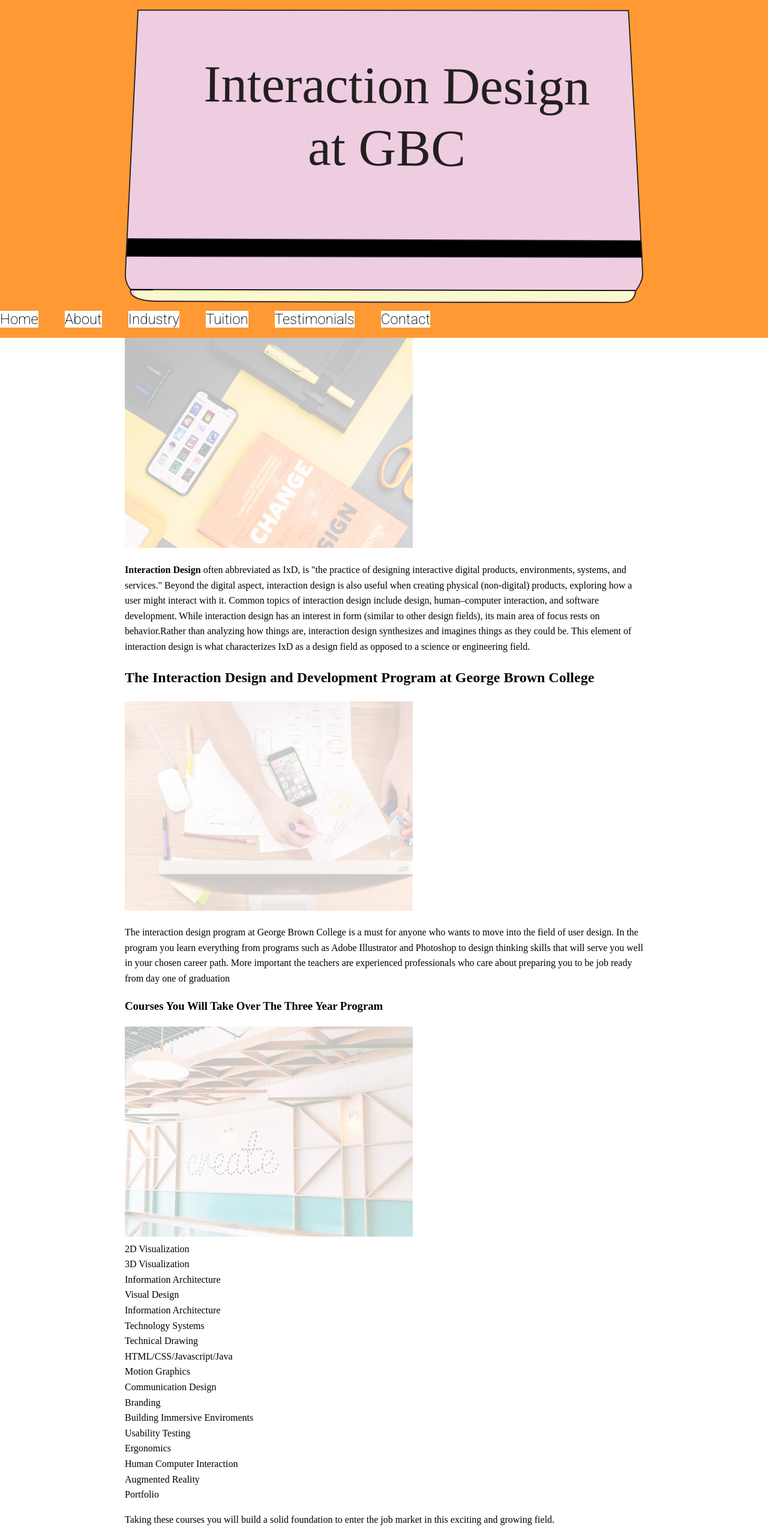
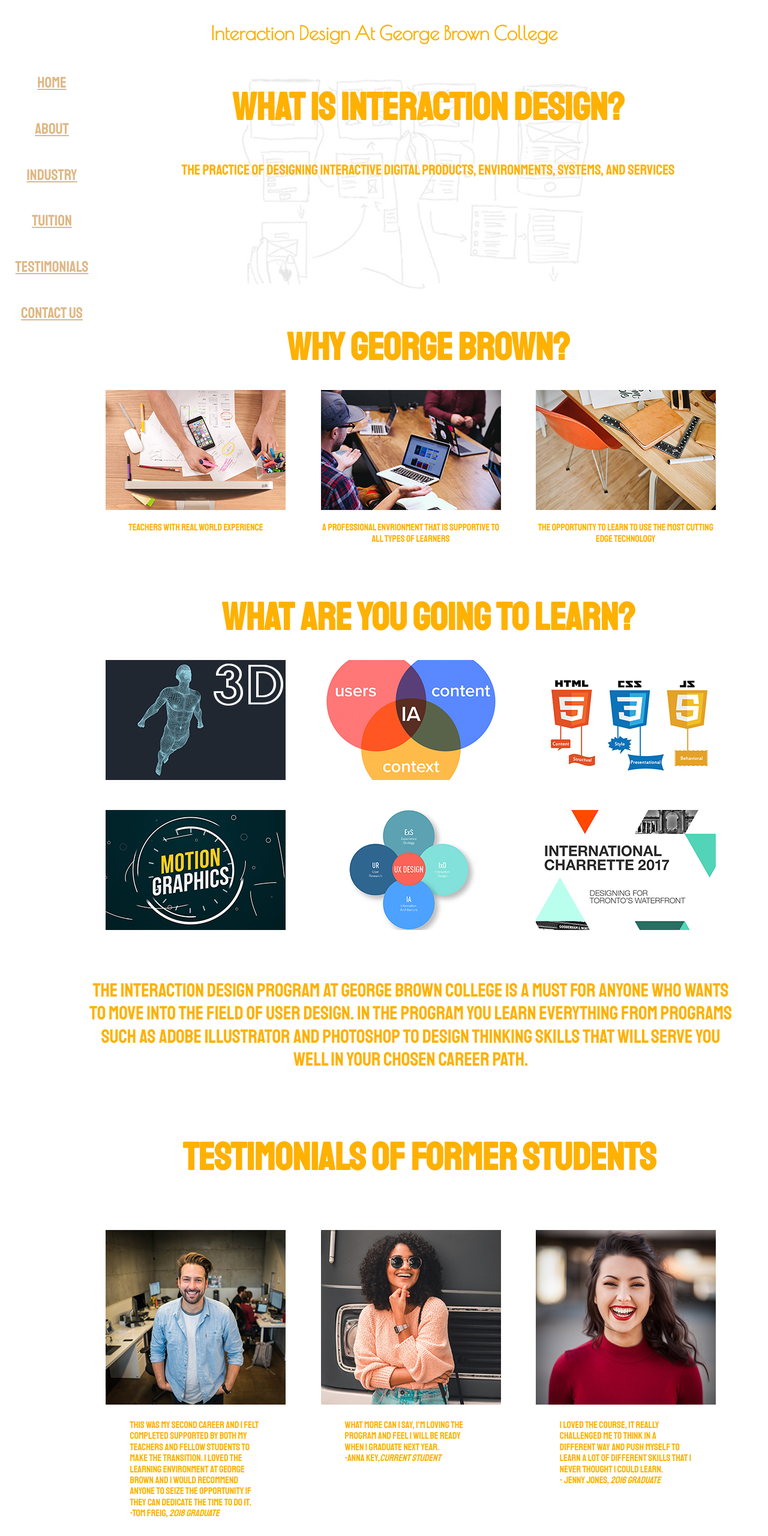
Before and after one commit to eraynai/idd-er.github.io, a plain HTML site: page index.html in a window 1280 px wide. Shown: the top 2560 px of the page at 60% size. Drawn offline with nearby package versions, Linux system fonts and the light colour scheme.

Commit message:
final changes to site

```diff
--- /dev/null
+++ b/css/grid.css
@@ -0,0 +1,177 @@
+/* ===================================
+    GRID LAYOUT
+   =================================== */
+
+   container {
+    height: 100%;
+    display: grid;
+    background-color: white;
+    grid-template-columns: 1fr;
+    grid-auto-rows: minmax(100px, auto);
+    grid-template-areas:
+    "h"
+    "m"
+    "d"
+    "w"
+    "p"
+    "c"
+    "e"
+    "what"
+    "threed"
+    "circ"
+    "xblue"
+    "mo"
+    "user"
+    "design"
+    "learn_des"
+    "test"
+    "man"
+    "quote"
+    "woman"
+    "quote_2"
+    "woman_2"
+    "quote_3"
+    "foot";
+}
+
+
+
+
+   .main-footer{
+       grid-area: foot;
+
+   }
+   .quote_3{
+       grid-area: quote_3;
+   }
+
+   .woman_2{
+       grid-area: woman_2;
+       text-align: center;
+   }
+
+   .quote_2{
+       grid-area: quote_2;
+   }
+
+   .woman{
+       grid-area: woman;
+       text-align: center;
+   }
+
+   .quote{
+       grid-area: quote;
+   }
+
+   .man{
+       grid-area: man;
+       text-align: center;
+   }
+
+   .test{
+       grid-area: test;
+   }
+
+   .learn_des {
+       grid-area: learn_des;
+   }
+
+   .design {
+       grid-area: design;
+       text-align: center;
+   }
+
+   .user{
+       grid-area: user;
+       text-align: center;
+   }
+
+   .car {
+       grid-area: xblue;
+       text-align: center;
+   }
+
+   .infoa {
+       grid-area: circ;
+       text-align: center;
+   }
+
+   .three_d {
+        grid-area: threed;
+        text-align: center;
+   }
+
+
+   .header {
+       margin: 1em 1em;
+       grid-area: h;
+   }
+
+   .menu {
+       margin-left: 1em;
+       margin-bottom: 1em;
+       grid-area: m;
+       line-height: 3;
+   }
+
+   .definition {
+       grid-area: d;
+   }
+
+    .why{
+        grid-area: w;
+
+    }
+
+    .align-p {
+       text-align: center;
+       grid-area: p;
+    }
+
+    .align-p1 {
+        text-align: center;
+        grid-area: c;
+    }
+
+    .align-p2 {
+        text-align: center;
+        grid-area: e;
+    }
+
+    .learn {
+        grid-area: what;
+    }
+
+    .motion {
+        grid-area: mo;
+        text-align: center;
+    }
+
+
+
+
+@media (min-width: 1190px) {
+
+   .container {
+    height: 100%;
+    display: grid;
+    background-color: white;
+    grid-template-columns: repeat(12, 1fr);
+    grid-template-rows: 100px 400px 150px 300px 150px 250px 250px 250px 200px 300px 300px 200px;
+    /*margin: 50px 50px;*/
+    grid-template-areas:
+    "h h h h h h h h h h h h"
+    "m d d d d d d d d d d d"
+    "m w w w w w w w w w w w"
+    ". . p . . c . . e . . ."
+    ". what what what what what what what what what what what"
+    ". . threed . . circ . . xblue . . ."
+    ". . mo . . user . . design . . ."
+    ". learn_des learn_des learn_des learn_des learn_des learn_des learn_des learn_des learn_des . ."
+    ". test test test test test test test test test test ."
+    ". . man . . woman . . woman_2 . . ."
+    ". . quote . . quote_2 . . quote_3 . . ."
+    "foot foot foot foot foot foot foot foot foot foot foot foot";
+    }
+
+}
--- /dev/null
+++ b/css/style.css
@@ -0,0 +1,92 @@
+@import url('https://fonts.googleapis.com/css?family=Poiret+One|Staatliches|Unica+One&display=swap');
+
+* {
+    box-sizing: border-box;
+}
+
+
+.container {
+    color: #feb101;
+}
+
+.header h1 {
+
+    /*font-family: 'Permanent Marker', cursive, helvetica, arial, sans-serif;*/
+    font-family: 'Poiret One', cursive, Arial, Helvetica, sans-serif;
+    text-align: center;
+   }
+
+   .header h2 {
+
+       font-family: 'Poiret One', cursive, Arial, Helvetica, sans-serif;
+       font-size: 1em;
+       line-height: 3;
+
+   }
+
+   .menu, .definition, .why, .learn, .learn_des, .test, p, blockquote, .main-footer {
+    font-family:'Staatliches', cursive, Arial, Helvetica, sans-serif;
+   }
+
+
+    .definition {
+    background-image: url("../img/bg_trans.jpg");
+    background-size: contain;
+    background-repeat: no-repeat;
+    background-position: center;
+    }
+
+    .learn_des {
+        font-size: 2em;
+        text-align: center;
+        line-height: 1.2;
+    }
+
+
+
+   .definition h1{
+       font-size: 4em;
+       text-align: center;
+   }
+
+   .definition p {
+       font-size: 1.5em;
+       text-align: center;
+       line-height: 2;
+   }
+
+   .why h1 {
+       text-align: center;
+       font-size: 4em;
+   }
+
+   .learn h1{
+    font-size: 4em;
+    text-align: center;
+   }
+
+   .test{
+    font-size: 2em;
+    text-align: center;
+
+   }
+
+   a {
+       color: burlywood;
+   }
+
+   a:hover{
+       color: #feb101;
+   }
+
+   .main-footer {
+       background-color: black;
+       font-size: 1.5em;
+       padding: 20px;
+   }
+
+   .menu {
+       font-size: 1.6em;
+       text-align: center;
+
+   }
--- a/index.html
+++ b/index.html
@@ -4,132 +4,67 @@
     <meta charset="UTF-8">
     <meta name="viewport" content="width=device-width, initial-scale=1.0">
     <meta http-equiv="X-UA-Compatible" content="ie=edge">
-    <title>Interaction (Re)Design</title>
-    <link rel="stylesheet" href="css/normalize.css">
-    <link rel="stylesheet" href="css/index.css">
+    <title>Minimalist Redesign - GBC</title>
+    <link href="css/grid.css" rel="stylesheet">
+    <link href="css/style.css" rel="stylesheet">
+    <link href="css/normalize.css" rel="stylesheet">
 </head>
 <body>
-        <div class="wrap">
-            <header class="main-header">
     <div class="container">
-                    <img class="logo" src="img/moleskin_gbc_logo.svg" alt="Logo of Moleskin Notepad">
-                </div>
-                    <!--<h1 class="slogan">An Exciting Career Waits for You</h1>-->
-                    <ul class="main-nav">
+        <header class="header">
+            <h1>Interaction Design At George Brown College</h1>
+        </header>
+        <nav class="menu">
+            <ul>
                 <li><a href="#">Home</a></li>
                 <li><a href="about">About</a></li>
                 <li><a href="industry">Industry</a></li>
                 <li><a href="tuition">Tuition</a></li>
                 <li><a href="testimonials">Testimonials</a></li>
-                        <li><a href="contact">Contact</a></li>
+                <li><a href="contact">Contact Us</a></li>
             </ul>
-            </header>
-            <main>
-                <div class="container">
-                    <img src="img/480_img_01.jpg" alt="Hero Image">
-                    <p><strong>Interaction Design</strong> often abbreviated as IxD, is "the practice of designing interactive digital products, environments, systems, and services." Beyond the digital aspect, interaction design is also useful when creating physical (non-digital) products, exploring how a user might interact with it. Common topics of interaction design include design, human–computer interaction, and software development. While interaction design has an interest in form (similar to other design fields), its main area of focus rests on behavior.Rather than analyzing how things are, interaction design synthesizes and imagines things as they could be. This element of interaction design is what characterizes IxD as a design field as opposed to a science or engineering field.
-                    <section id="about">
-                        <h2>The Interaction Design and Development Program at George Brown College</h2>
-                        <img src="img/480_img_02.jpg" alt="image of design book">
-                        <p>The interaction design program at George Brown College is a must for anyone who wants to move into the field of user design.  In the program you learn  everything from programs such as Adobe Illustrator and Photoshop to design thinking skills that will serve you well in your chosen career path.  More important the teachers are experienced professionals who care about preparing you to be job ready from day one of graduation</p>
-                        <h3>Courses You Will Take Over The Three Year Program</h3>
-                        <img src="img/480_img_03.jpg" alt="picture of desk and ruler">
-                        <ul>
-                            <li>2D Visualization</li>
-                            <li>3D Visualization</li>
-                            <li>Information Architecture</li>
-                            <li>Visual Design</strong></li>
-                            <li>Information Architecture</li>
-                            <li>Technology Systems</li>
-                            <li>Technical Drawing</li>
-                            <li>HTML/CSS/Javascript/Java</li>
-                            <li>Motion Graphics</li>
-                            <li>Communication Design</li>
-                            <li>Branding</li>
-                            <li>Building Immersive Enviroments</li>
-                            <li>Usability Testing</li>
-                            <li>Ergonomics</li>
-                            <li>Human Computer Interaction</li>
-                            <li>Augmented Reality</li>
-                            <li>Portfolio</li>
-                        </ul>
-                        <p>Taking these courses you will build a solid foundation to enter the job market in this exciting and growing field.</p>
-                    </section>
-                    <section id="tuition">
-                        <h2>Tuition and Fees for Domestic and International Students</h2>
-                        <img src="img/480_img_04.jpg" alt="man sitting at desk with computer">
-                        <p>The fees for domestic students are different than the fees for international student.  Please see the chart below that indicates the fee structure for the pricing in CDN dollars.</p>
-                        <table>
-                            <tr>
-                                <th>Domestic Students Per Year</th>
-                                <th>International Students Per Year</th>
-                            </tr>
-                            <tr>
-                                <td>$8,882.00</td>
-                                <td>$16,770.00</td>
-                            </tr>
-                        </table>
-                    </section>
-                    <section id="industry">
-                        <h2>Industry Partners</h2>
-                        <img src="img/480_img_05.jpg" alt="curved building">
-                        <p>George Brown College industry network benefits students and industry. For employers, it means input and access to the next generation of talent and training, with an opportunity to influence the training of your future employees to suit your needs and culture. There are many different ways industry partners work with George Brown College to guide the training and careers of our students.</p>
-                        <h3>Some Examples Of Our Key Industry Partners</h3>
-                        <ul>
-                            <li>Bell Mobility</li>
-                            <li>Rogers Wireless Inc.</li>
-                            <li>Motorola</li>
-                            <li>Telus Mobility</li>
-                            <li>Cisco Canada</li>
-                            <li>CIBC</li>
-                        </ul>
-                    </section>
-                    <section id="testimonials">
-                        <h2>Student Testimonials</h2>
-                        <p>Some thoughts on the program from students who both graduated from the program and are still in the program.</p>
-                        <img src="img/person-1.jpg" alt="female graduate student">
-                        <blockquote>
-                                I loved the course, it really challenged me to think in a different way and push myself to learn a lot of different skills that I never thought I could learn. <footer>- Jenny Jones,<cite> 2016 Graduate</cite></footer>
-                        </blockquote>
-                        <img src="img/person-2.jpg" alt="male graduate student">
-                        <blockquote>
+        </nav>
+        <div class="definition">
+            <h1>What is Interaction Design?</h1>
+            <p>The practice of designing interactive digital products, environments, systems, and services<p>
+        </div>
+        <section class="why"><h1>Why George Brown?</h1></section>
+        <div class="align-p">
+            <img src="img/paper_iphone_400.jpg" alt="some image">
+            <p>Teachers with real world experience</p>
+        </div>
+        <div class="align-p1">
+            <img src="img/computer_400.jpg" alt="some image 2">
+            <p>A professional envrionment that is supportive to all types of learners</p>
+        </div>
+        <div class="align-p2">
+            <img src="img/desk_400.jpg" alt="some image 3">
+            <p>The opportunity to learn to use the most cutting edge technology</p>
+        </div>
+        <div class="learn"><h1>What are you going to learn?</h1></div>
+        <div class="three_d"><img src="img/3D_man.jpg" alt="3d man"></div>
+        <div class="motion"><img src="img/motion_graphics.jpg" alt="moving graphics"></div>
+        <div class="infoa"><img src="img/ia.jpg" alt="information architecture"></div>
+        <div class="car"><img src="img/html_css.jpg" alt="html image"></div>
+        <div class="user"><img src="img/user_experience.jpg" alt="ux design"></div>
+        <div class="design"><img src="img/design_jam.jpg" alt="jam"></div>
+        <div class="learn_des"><p>The interaction design program at George Brown College is a must for anyone who wants to move into the field of user design.  In the program you learn  everything from programs such as Adobe Illustrator and Photoshop to design thinking skills that will serve you well in your chosen career path.</p></div>
+        <div class="test"><h1>Testimonials of former students</h1></div>
+        <div class="man"><img src="img/man-1.jpg" alt="man talk"></div>
+        <blockquote class="quote" alt="testimonial">
                 This was my second career and I felt completed supported by both my teachers and fellow students to make the transition.  I loved the learning environment at George Brown and I would recommend anyone to seize the opportunity if they can dedicate the time to do it.
                 <footer>-Tom Freig,<cite> 2018 Graduate</cite></footer>
         </blockquote>
-                        <img src="img/person-3.jpg" alt="female student still in the program">
-                        <blockquote>
+        <div class="woman"><img src="img/woman-1.jpg" alt="woman talk"></div>
+        <blockquote class="quote_2" alt="testimonial">
                 What more can I say, I'm loving the program and feel I will be ready when I graduate next year.
                 <footer>-Anna Key,<cite>Current Student</cite></footer>
         </blockquote>
-                        <h3>Community Forum</h3>
-                        <p>We have built a community forum where prospective students, current students, and graduates can all interact with each other.  This is an amazing opportunity for students to share ideas, stay connected, and share their experiences. Click <a href="#" targe="_blank"> HERE</a> to join now</p>.
-                    </section>
-                </div>
-            </main>
-            <aside>
-                <div class="container">
-                    <h2>Some Important Articles on Interaction Design</h2>
-                    <ol>
-                        <li><a href="https://designmodo.com/hipster-interaction-design/" target="_blank">Why Hipster Attitudes Can Ruin Interaction Design</a></li>
-                        <li><a href="https://thenextweb.com/dd/2015/03/03/the-5-pillars-of-interaction-design/" target="_blank">The 5 pillars of interaction design</a></li>
-                        <li><a href="https://www.uxpin.com/studio/blog/creating-perfect-user-flows-for-smooth-ux/" target="_blank">Creating Perfect User Flows for Smooth UX</a></li>
-                    </ol>
-                    <img src="img/pencil.jpg" alt="a hb pencil">
-                    <section id="contact">
-                        <h2>Contact Us</h2>
-                        <p>Xavier Masse,<em> Program Co-ordinator</em></p>
-                        <p><strong>Email:</strong><a href="mailto:xmasse@georgebrown.ca?subject=Hi%20There!"> xmasse@georgebrown.ca</a></p>
-                        <p><strong>Phone:</strong> 647-999-3333</p>
-                        <address>
-                            Room 232B<br>
-                            3 Lower Jarvis St<br>
-                            Toronto, Ontario, M5A 3Y5<br>
-                        </address>
-                    </section>
-                </div>
-            </aside>
-        </div>
-        <footer class="main-footer">
+        <div class="woman_2"><img src="img/woman-2.jpg" alt="woman talk 2"></div>
+        <blockquote class="quote_3" alt="testimonial">
+                I loved the course, it really challenged me to think in a different way and push myself to learn a lot of different skills that I never thought I could learn. <footer>- Jenny Jones,<cite> 2016 Graduate</cite></footer>
+        </blockquote>
+        <div class="main-footer">
             <ul>
                 <li><a href="#">Community Forum</a></li>
                 <li><a href="https://www.georgebrown.ca/design/" target="_blank">George Brown School of Design Page</a></li>
@@ -137,6 +72,7 @@
                 <li><a href="https://twitter.com/designgbc?lang=en" target="_blank">Twitter</li>
                 <li><a href="https://www.instagram.com/designgbc/" target="_blank">Instagram</a></li>
             </ul>
-        </footer>
+        </div>
+    </div>
 </body>
 </html>
```
Also changed, not shown: css/index.css (+16 -0 lines), index_draft.html (added, +144 -0 lines), css/reset.css (deleted), img/3D_man.jpg (added), img/bg_trans.jpg (added), img/computer_400.jpg (added), img/design_jam.jpg (added), img/desk_400.jpg (added), img/html_css.jpg (added), img/ia.jpg (added), img/man-1.jpg (added), img/motion_graphics.jpg (added), img/paper_iphone_400.jpg (added), img/user_experience.jpg (added), 2 more files. Lines whose indentation alone changed are shown as unchanged.
